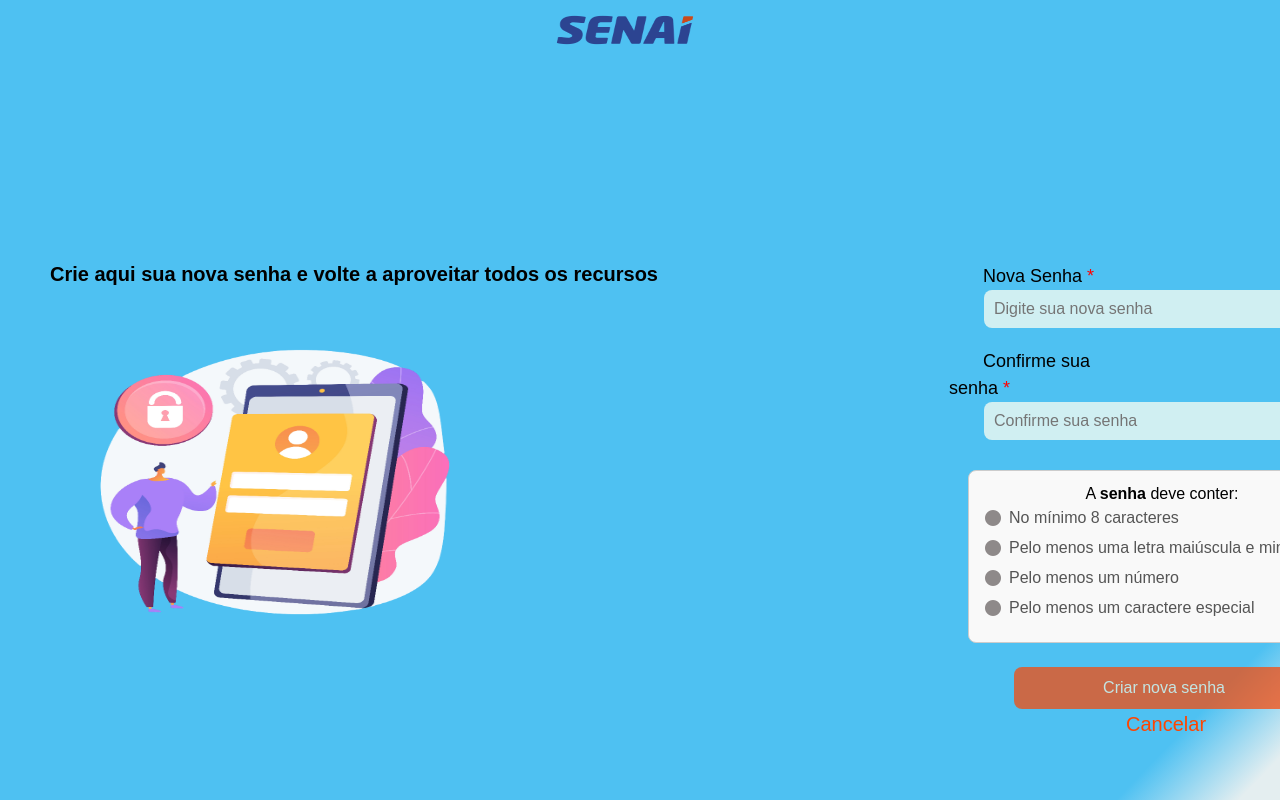
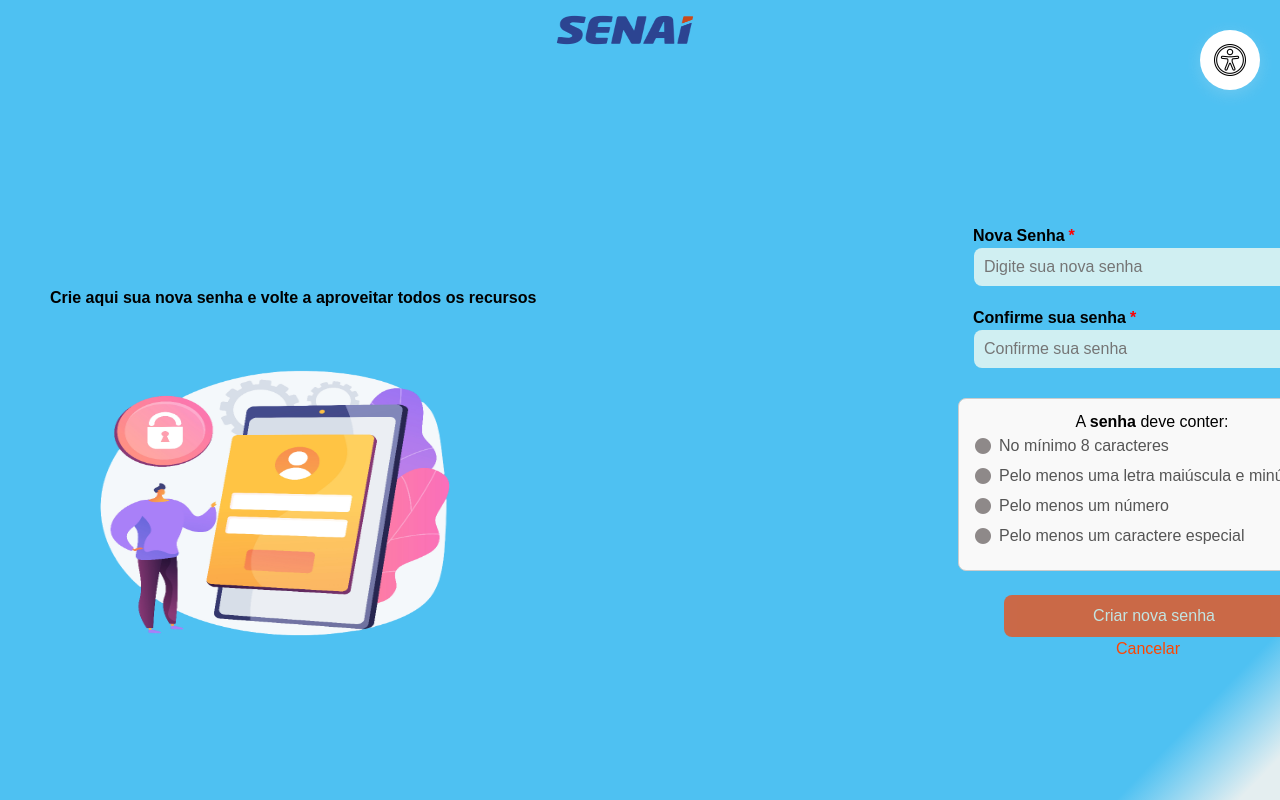
Before and after one commit to Reginaldows/Projeto-Final, a React (Vite) app: page /alterarsenha in a window 1280 px wide. Built offline with nearby package versions, Linux system fonts and the light colour scheme; a web font is replaced by a local one.

Commit message:
Arquivos modificados

```diff
--- a/src/Login.jsx
+++ b/src/Login.jsx
@@ -11,7 +11,7 @@ export default function Login() {
   const [senha, setSenha] = useState('');
   const [erro, setErro] = useState('');
 
-  const [leituraAtiva, setLeituraAtiva] = useState(false); // estado da leitura
+  const [leituraAtiva, setLeituraAtiva] = useState(false);
 
   const handleSubmit = async (e) => {
     e.preventDefault();
@@ -43,7 +43,6 @@ export default function Login() {
 
   return (
     <>
-      {/* Componente de Acessibilidade com leitura ativável */}
       <Acessibilidade
         leituraAtiva={leituraAtiva}
         setLeituraAtiva={setLeituraAtiva}
--- a/src/acessibilidade.jsx
+++ b/src/acessibilidade.jsx
@@ -10,7 +10,7 @@ export default function Acessibilidade({ leituraAtiva: leituraPai, setLeituraAti
   const isMobile = () => window.innerWidth <= 768;
 
   useEffect(() => {
-    const conteudo = document.querySelector('.conteudo-principal');
+    const conteudo = document.body;
     if (conteudo) {
       const elementos = conteudo.querySelectorAll("[data-leitura], p, label, li, h1, h2, h3, span, button, strong, b, a");
       elementos.forEach(el => {
--- a/src/alterarsenha.jsx
+++ b/src/alterarsenha.jsx
@@ -1,6 +1,7 @@
 import { useState, useEffect } from 'react';
 import { useSearchParams, useNavigate } from 'react-router-dom';
 import { validarRequisitosSenha } from './scripts/validacaoCpfSenha';
+import Acessibilidade from './acessibilidade';
 import './style.css';
 
 export default function AlterarSenha() {
@@ -12,6 +13,7 @@ export default function AlterarSenha() {
   const [confirmSenha, setConfirmSenha] = useState('');
   const [mostrarSenha, setMostrarSenha] = useState(false);
   const [mostrarConfirmar, setMostrarConfirmar] = useState(false);
+  const [leituraAtiva, setLeituraAtiva] = useState(false);
   const [requisitos, setRequisitos] = useState({
     min: false,
     letras: false,
@@ -88,6 +90,8 @@ export default function AlterarSenha() {
   };
 
   return (
+    <>
+    <Acessibilidade leituraAtiva={leituraAtiva} setLeituraAtiva={setLeituraAtiva} />
     <div className="alterar-senha">
       {mensagem && (
         <div className={`mensagem-email ${tipoMensagem}`}>
@@ -178,5 +182,6 @@ export default function AlterarSenha() {
           </p>
       </form>
     </div>
+    </>
   );
 }
--- a/src/cadastro.jsx
+++ b/src/cadastro.jsx
@@ -2,6 +2,7 @@ import { useState, useEffect } from 'react';
 import { useNavigate } from 'react-router-dom';
 import { formatarCPF, validarCPF, validarRequisitosSenha } from './scripts/validacaoCpfSenha';
 import Mensagem from './mensagem';
+import Acessibilidade from './acessibilidade';
 import './style.css';
 
 export default function Cadastro() {
@@ -17,6 +18,7 @@ export default function Cadastro() {
     especial: false,
   });
   const [mostrarSenha, setMostrarSenha] = useState(false);
+  const [leituraAtiva, setLeituraAtiva] = useState(false);
 
   const [mensagem, setMensagem] = useState('');
   const [tipoMensagem, setTipoMensagem] = useState('');
@@ -86,6 +88,8 @@ export default function Cadastro() {
 
   return (
     <>
+
+    <Acessibilidade leituraAtiva={leituraAtiva} setLeituraAtiva={setLeituraAtiva} />
     <div className="logo-cadastro">
       <div className="topo">
         <div className="logo-senai">
@@ -147,7 +151,7 @@ export default function Cadastro() {
           </div>
 
           <div className="verificacao">
-            <p>A <b>senha</b> deve conter:</p>
+            <p>A <em>senha</em> deve conter:</p>
             <ul className="lista">
               <li id="min-caracteres" className={requisitos.min ? 'validado' : ''}>
                 <i className="fa-solid fa-circle"></i>
--- a/src/esquecisenha.jsx
+++ b/src/esquecisenha.jsx
@@ -1,6 +1,7 @@
 import { useState, useEffect } from 'react';
 import { useNavigate } from 'react-router-dom';
 import { formatarCPF, validarCPF } from './scripts/validacaoCpfSenha';
+import Acessibilidade from './acessibilidade';
 import './style.css';
 
 export default function RedefinirSenha() {
@@ -11,6 +12,7 @@ export default function RedefinirSenha() {
   const [mensagem, setMensagem] = useState('');
   const [tipoMensagem, setTipoMensagem] = useState('');
   const [carregando, setCarregando] = useState(false);
+  const [leituraAtiva, setLeituraAtiva] = useState(false);
 
   useEffect(() => {
     setValido(cpfValido === true);
@@ -102,6 +104,7 @@ export default function RedefinirSenha() {
 
   return (
     <>
+    <Acessibilidade leituraAtiva={leituraAtiva} setLeituraAtiva={setLeituraAtiva} />
       {mensagem && (
         <div className={`mensagem-email ${tipoMensagem}`}>
           {mensagem}
--- a/src/style.css
+++ b/src/style.css
@@ -79,7 +79,7 @@ body.dark-mode .btn-leitura:hover {
   background: #ffffff;
   border: none;
   border-radius: 50%;
-  box-shadow: 0 4px 16px rgba(0, 0, 0, 0.2);
+  box-shadow: 0 4px 16px rgba(240, 237, 237, 0.2);
   cursor: pointer;
   display: flex;
   align-items: center;
@@ -89,7 +89,7 @@ body.dark-mode .btn-leitura:hover {
 
 .icone-acessibilidade:hover {
   transform: scale(1.05);
-  box-shadow: 0 6px 20px rgba(0, 0, 0, 0.3);
+  box-shadow: 0 6px 20px rgba(240, 235, 235, 0.3);
 }
 
 .icone-acessibilidade:active {
@@ -104,8 +104,9 @@ body.dark-mode .btn-leitura:hover {
 }
 
 body.dark-mode .icone-acessibilidade {
-  background: #324650;
+  background: #ffffff;
   box-shadow: 0 4px 16px rgba(0, 0, 0, 0.4);
+  content: url(/img/acessibilidade-modoescuro.png);
 }
 
 body.dark-mode .icone-acessibilidade img {
@@ -204,7 +205,6 @@ body.dark-mode p,
 body.dark-mode h1,
 body.dark-mode h2,
 body.dark-mode h3,
-body.dark-mode span,
 body.dark-mode label,
 body.dark-mode a,
 body.dark-mode li,
@@ -212,6 +212,17 @@ body.dark-mode b,
 body.dark-mode strong,
 body.dark-mode em {
   color: #fff !important;
+}
+
+body.dark-mode .visual p,
+body.dark-mode .visual b {
+  color: black !important;
+}
+
+body.dark-mode .verificacao {
+  background-color: #222 !important;
+  border-radius: 10px;
+  padding: 16px;
 }
 
 body.contraste-rosa {
@@ -225,6 +236,7 @@ body.contraste-verde {
 }
 
 body.contraste-rosa p,
+body.contraste-rosa b,
 body.contraste-rosa h1,
 body.contraste-rosa h2,
 body.contraste-rosa h3,
@@ -239,6 +251,7 @@ body.contraste-rosa em {
 }
 
 body.contraste-verde p,
+body.contraste-verde b,
 body.contraste-verde h1,
 body.contraste-verde h2,
 body.contraste-verde h3,
@@ -785,7 +798,7 @@ body.dark-mode .mensagem-erro {
 
 .alterar-senha .redefinir-senha {
   display: block;
-  margin: 0 auto 20px;
+  margin: 0 auto -50px;
   width: 100%;
   max-width: 250px;
   height: auto;
@@ -883,6 +896,8 @@ body.dark-mode .mensagem-erro {
   font-weight: 600;
   margin: 0;
 }
+
+
 
 @media screen and (min-width: 768px) {
   .logo-senai img {
@@ -1140,7 +1155,7 @@ body.dark-mode .mensagem-erro {
  form fieldset {
   margin-right: auto;
   margin-left: 90px;
-  margin-top: -370px;
+  margin-top: -440px;
  }
 
  .verificacao {
@@ -1219,7 +1234,7 @@ fieldset p b a {
     display: block;
     margin-bottom: 8px;
     font-weight: 600;
-    margin-left: 150px;
+    margin-left: 160px;
   }
 
   .campos input {
@@ -1251,7 +1266,7 @@ fieldset p b a {
     font-size: 20px;
   }
 
-.alterar-senha .redefinir-senha {
+ .alterar-senha .redefinir-senha {
   max-width: none;
   width: 470px;
   height: 350px;
@@ -1285,9 +1300,17 @@ fieldset p b a {
   user-select: none;
 }
 
+.campos-obrig {
+  display: inline-flex;
+  align-items: center;
+  gap: 4px;
+  font-weight: bold;
+  white-space: nowrap;
+}
+
 .redefinir {
-  margin-top: -140px;
-  margin-left: 60px;
+  margin-top: -180px;
+  margin-left: 50px;
 }
 
 .redefinir .verificacao {
@@ -1311,7 +1334,7 @@ fieldset p b a {
 .area-senha {
   display: block;
   margin-left: 50px;
-  margin-top: 30px;
+  margin-top: -20px;
   color: #000000;
   font-size: 20px;
 }
```
Also changed, not shown: public/img/acessibilidade-modoescuro.png (added), 1 other file (tests, documents, lock files or other folders).
